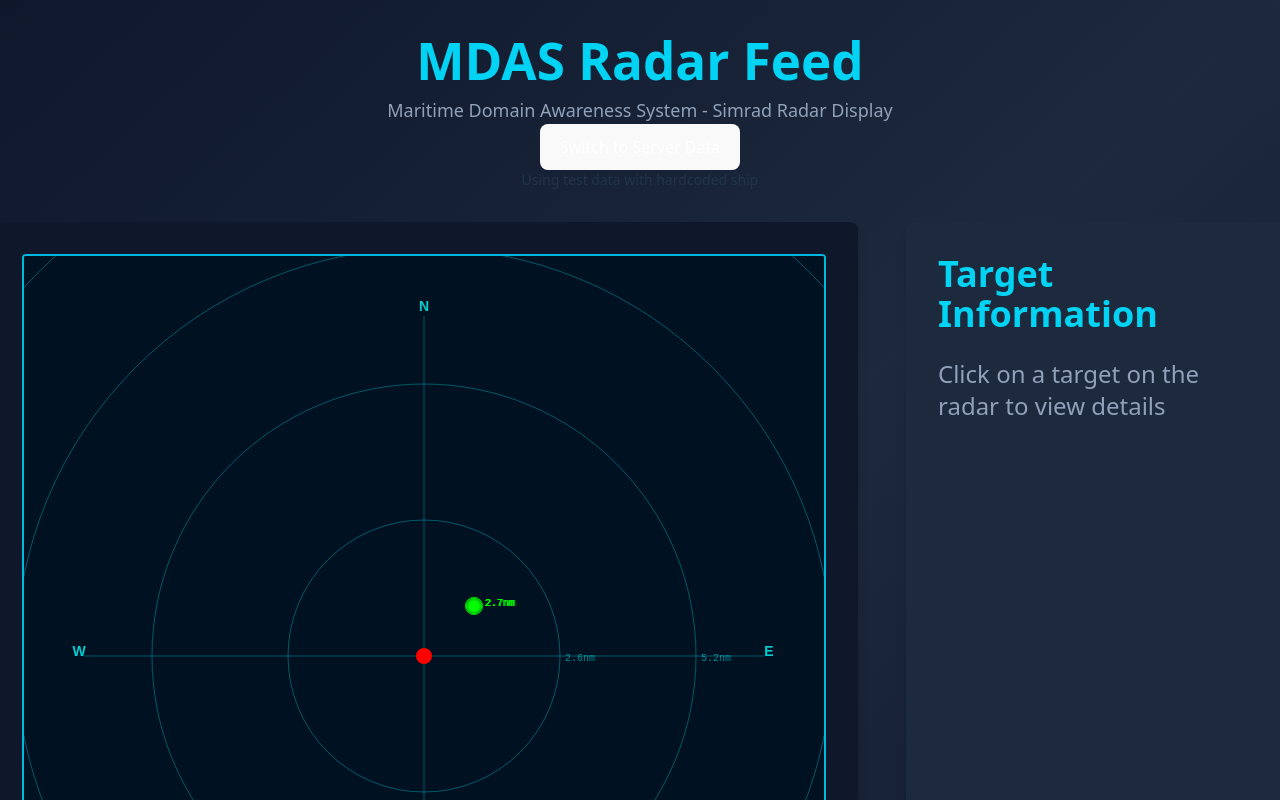
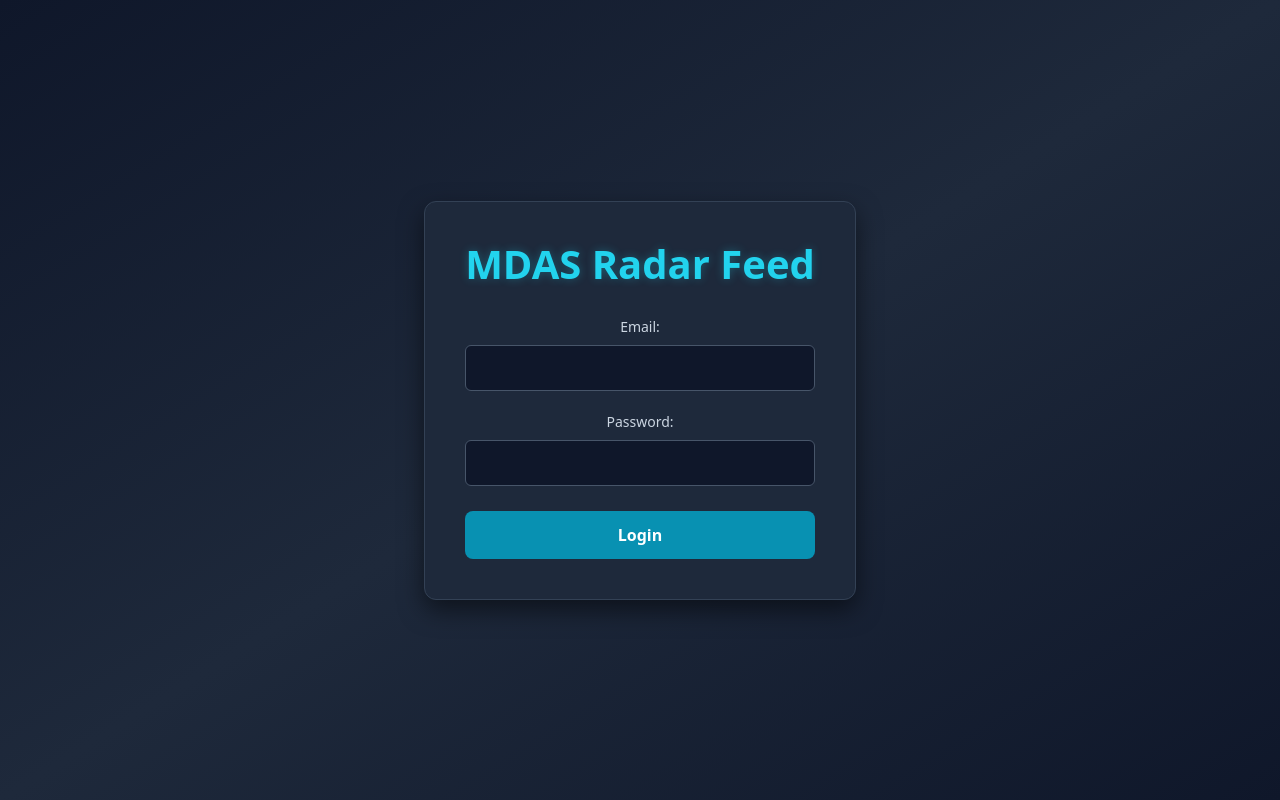
Before and after one commit to MDASSE/MDAS_Radar_Feed, a React (Vite) app in the folder MDAS-app/: page /login in a window 1280 px wide. Shown: the top 800 px of the page. Built offline with nearby package versions, Linux system fonts and the light colour scheme; no server answers.

Commit message:
Skeleton Auth page
created simple skeleton of the auth page, simple styling and temporary routing for the login button

```diff
--- a/MDAS-app/src/App.tsx
+++ b/MDAS-app/src/App.tsx
@@ -1,5 +1,7 @@
 import { useState, useEffect, useRef } from 'react'
+import { BrowserRouter, Routes, Route, Navigate } from 'react-router-dom'
 import './App.css'
+import Login from './components/Login'
 import Radar from './components/Radar'
 import ShipInfo from './components/ShipInfo'
 import { pollRadarData } from './utils/radarApi'
@@ -15,7 +17,7 @@
   id?: number;
 }
 
-function App() {
+function RadarDashboard() {
   const [radarPacket, setRadarPacket] = useState<RadarPacket | null>(null);
   const [selectedTarget, setSelectedTarget] = useState<RadarTarget | null>(null);
   const [selectedTargetId, setSelectedTargetId] = useState<number | null>(null);
@@ -104,4 +106,16 @@
   );
 }
 
+function App() {
+  return (
+    <BrowserRouter>
+      <Routes>
+        <Route path="/login" element={<Login />} />
+        <Route path="/dashboard" element={<RadarDashboard />} />
+        <Route path="/" element={<Navigate to="/login" replace />} />
+      </Routes>
+    </BrowserRouter>
+  );
+}
+
 export default App
--- /dev/null
+++ b/MDAS-app/src/components/Login.tsx
@@ -0,0 +1,124 @@
+import { useState } from 'react'
+import { useNavigate } from 'react-router-dom'
+
+function Login() {
+  const [email, setEmail] = useState('')
+  const [password, setPassword] = useState('')
+  const navigate = useNavigate()
+
+  const handleSubmit = (e: React.FormEvent) => {
+    e.preventDefault()
+    //VH - Add login logic here once we have the backend working
+    console.log('Login attempt:', { email, password })
+    navigate('/dashboard')
+  }
+
+  return (
+    <div style={{
+      display: 'flex',
+      justifyContent: 'center',
+      alignItems: 'center',
+      minHeight: '100vh',
+      background: 'linear-gradient(to bottom right, #0f172a, #1e293b, #0f172a)'
+    }}>
+      <div style={{
+        backgroundColor: '#1e293b',
+        padding: '40px',
+        borderRadius: '12px',
+        boxShadow: '0 10px 25px rgba(0, 0, 0, 0.5)',
+        border: '1px solid #334155'
+      }}>
+        <h1 style={{
+          marginTop: 0,
+          marginBottom: '30px',
+          textAlign: 'center',
+          fontSize: '2.5rem',
+          fontWeight: 'bold',
+          color: '#22d3ee',
+          textShadow: '0 0 10px rgba(34, 211, 238, 0.3)'
+        }}>MDAS Radar Feed</h1>
+        <form onSubmit={handleSubmit} style={{ textAlign: 'center' }}>
+          <div style={{ marginBottom: '20px' }}>
+            <label style={{
+              display: 'block',
+              marginBottom: '8px',
+              color: '#cbd5e1',
+              fontSize: '14px',
+              fontWeight: '500'
+            }}>
+              Email:
+            </label>
+            <input
+              type="email"
+              value={email}
+              onChange={(e) => setEmail(e.target.value)}
+              style={{
+                width: '100%',
+                padding: '10px 12px',
+                borderRadius: '6px',
+                border: '1px solid #475569',
+                backgroundColor: '#0f172a',
+                color: '#f1f5f9',
+                fontSize: '16px',
+                outline: 'none',
+                boxSizing: 'border-box'
+              }}
+              onFocus={(e) => e.target.style.borderColor = '#22d3ee'}
+              onBlur={(e) => e.target.style.borderColor = '#475569'}
+            />
+          </div>
+          <div style={{ marginBottom: '25px' }}>
+            <label style={{
+              display: 'block',
+              marginBottom: '8px',
+              color: '#cbd5e1',
+              fontSize: '14px',
+              fontWeight: '500'
+            }}>
+              Password:
+            </label>
+            <input
+              type="password"
+              value={password}
+              onChange={(e) => setPassword(e.target.value)}
+              style={{
+                width: '100%',
+                padding: '10px 12px',
+                borderRadius: '6px',
+                border: '1px solid #475569',
+                backgroundColor: '#0f172a',
+                color: '#f1f5f9',
+                fontSize: '16px',
+                outline: 'none',
+                boxSizing: 'border-box'
+              }}
+              onFocus={(e) => e.target.style.borderColor = '#22d3ee'}
+              onBlur={(e) => e.target.style.borderColor = '#475569'}
+            />
+          </div>
+          <button
+            type="submit"
+            style={{
+              padding: '12px 24px',
+              backgroundColor: '#0891b2',
+              color: 'white',
+              border: 'none',
+              borderRadius: '8px',
+              fontSize: '16px',
+              fontWeight: '600',
+              cursor: 'pointer',
+              transition: 'background-color 0.2s',
+              width: '100%'
+            }}
+            onMouseEnter={(e) => e.currentTarget.style.backgroundColor = '#0e7490'}
+            onMouseLeave={(e) => e.currentTarget.style.backgroundColor = '#0891b2'}
+          >
+            Login
+          </button>
+        </form>
+      </div>
+    </div>
+  )
+}
+
+export default Login
```
